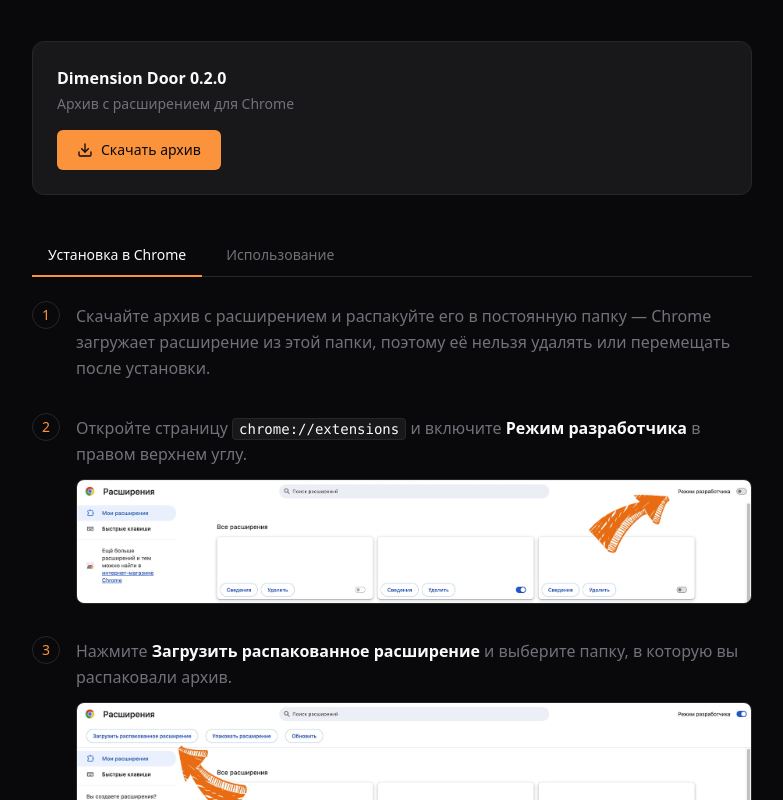
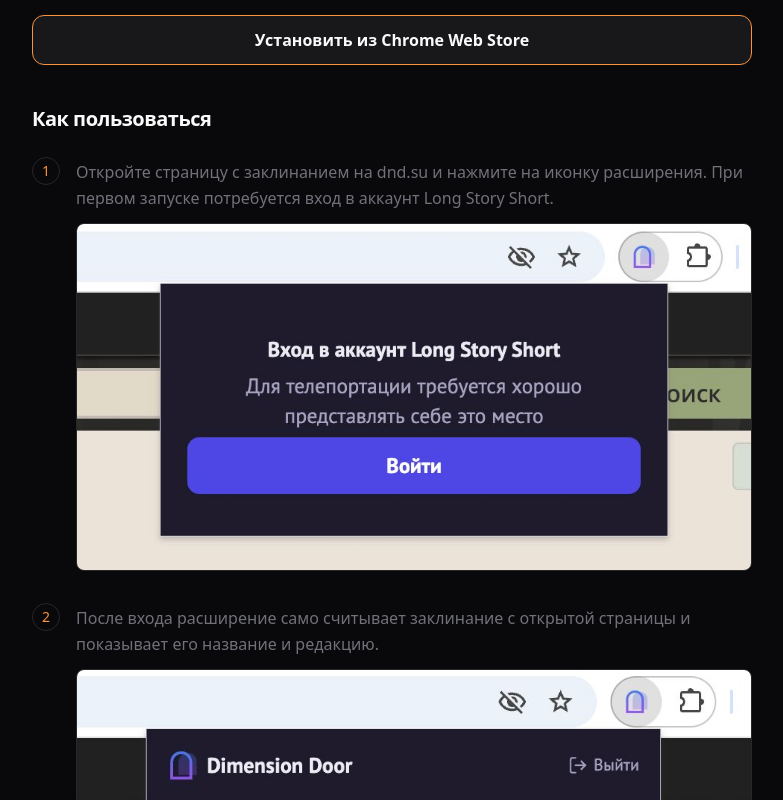
Before and after one commit to PumpkinQuest/pumpkin, a Next.js app: page /lss/dimension-door in a window 1280 px wide. Shown: the part 360-1160 px from the top of the page, without its empty margins (248-1031 px from the left). Built offline with nearby package versions, Linux system fonts and the light colour scheme.

Commit message:
link to chrome store

```diff
--- a/modules/home/HomePage.tsx
+++ b/modules/home/HomePage.tsx
@@ -15,12 +15,12 @@
     title: "Инструменты",
     description: "Утилиты, генераторы и таблички для НРИ",
   },
-//   {
-//     href: "/lss",
-//     icon: BookOpen,
-//     title: "LSS",
-//     description: "Материалы для листа Long Story Short",
-//   },
+  {
+    href: "/lss",
+    icon: BookOpen,
+    title: "LSS",
+    description: "Материалы для листа Long Story Short",
+  },
 ];
 
 export default function HomePage() {
--- a/modules/lss/dimension-door/DimensionDoorPage.tsx
+++ b/modules/lss/dimension-door/DimensionDoorPage.tsx
@@ -1,18 +1,14 @@
 import Image, { type StaticImageData } from "next/image";
 import { DoorOpen } from "lucide-react";
 import Breadcrumbs from "@/shared/components/Breadcrumbs";
-import DownloadButton from "./DownloadButton";
-
-import chromeScreen1 from "./img/chrome1.jpg";
-import chromeScreen2 from "./img/chrome2.jpg";
-import chromeScreen3 from "./img/chrome3.jpg";
+import StoreButton from "./StoreButton";
 
 import screen1 from "./img/screen1.jpg";
 import screen2 from "./img/screen2.jpg";
 import screen3 from "./img/screen3.jpg";
 
-const ARCHIVE_PATH = "/archives/dimension-door-0.2.0.zip";
-const VERSION = "0.2.0";
+const CHROME_STORE_URL =
+  "https://chromewebstore.google.com/detail/dimension-door/akabajjhfjmooihjpppjgialacocghkp";
 
 function Screenshot({
   src,
@@ -44,55 +40,6 @@
       </span>
       <div className="flex flex-col gap-3 pt-0.5 min-w-0">{children}</div>
     </li>
-  );
-}
-
-const TAB_LABEL =
-  "px-4 py-2.5 text-sm font-medium cursor-pointer border-b-2 border-transparent -mb-px transition-colors text-pumpkin-muted hover:text-pumpkin-text";
-
-function InstallSteps() {
-  return (
-    <ol className="flex flex-col gap-8">
-      <Step num={1}>
-        <p className="text-pumpkin-muted leading-relaxed">
-          Скачайте архив с расширением и распакуйте его в постоянную папку —
-          Chrome загружает расширение из этой папки, поэтому её нельзя удалять
-          или перемещать после установки.
-        </p>
-      </Step>
-
-      <Step num={2}>
-        <p className="text-pumpkin-muted leading-relaxed">
-          Откройте страницу{" "}
-          <code className="px-1.5 py-0.5 rounded bg-pumpkin-surface border border-pumpkin-border text-pumpkin-text text-sm">
-            chrome://extensions
-          </code>{" "}
-          и включите{" "}
-          <strong className="text-pumpkin-text">Режим разработчика</strong> в
-          правом верхнем углу.
-        </p>
-        <Screenshot src={chromeScreen1} alt="Включение режима разработчика" />
-      </Step>
-
-      <Step num={3}>
-        <p className="text-pumpkin-muted leading-relaxed">
-          Нажмите{" "}
-          <strong className="text-pumpkin-text">
-            Загрузить распакованное расширение
-          </strong>{" "}
-          и выберите папку, в которую вы распаковали архив.
-        </p>
-        <Screenshot src={chromeScreen2} alt="Загрузка распакованного расширения" />
-      </Step>
-
-      <Step num={4}>
-        <p className="text-pumpkin-muted leading-relaxed">
-          Расширение появится в списке. Закрепите его на панели инструментов
-          через иконку с пазлом, чтобы кнопка всегда была под рукой.
-        </p>
-        <Screenshot src={chromeScreen3} alt="Закрепление расширения на панели" />
-      </Step>
-    </ol>
   );
 }
 
@@ -146,51 +93,18 @@
         </div>
         <p className="text-pumpkin-muted leading-relaxed">
           Браузерное расширение для Chrome, которое сохраняет описания заклинаний
-          из компендиумов в вашу библиотеку Long Story Short. Расширение читает
-          страницу только в момент вашего клика по его кнопке.
+          из компендиумов в вашу библиотеку Long Story Short.
         </p>
         <p className="text-pumpkin-muted leading-relaxed">
           Поддерживаемые компендиумы: <a className="text-pumpkin-orange" href="https://dnd.su/spells/" target="__blank" rel="nofollow noreferrer noopener">dnd.su</a>
         </p>
       </div>
 
-      <div className="flex flex-col gap-4 p-6 rounded-xl border border-pumpkin-border bg-pumpkin-surface">
-        <div className="flex flex-col gap-1">
-          <span className="font-semibold text-pumpkin-text">
-            Dimension Door {VERSION}
-          </span>
-          <span className="text-sm text-pumpkin-muted">
-            Архив с расширением для Chrome
-          </span>
-        </div>
-        <DownloadButton href={ARCHIVE_PATH} version={VERSION} />
-      </div>
+      <StoreButton href={CHROME_STORE_URL} />
 
-      <div className="group/tabs flex flex-col gap-6">
-        <input type="radio" name="dd-tab" id="dd-tab-install" defaultChecked className="hidden" />
-        <input type="radio" name="dd-tab" id="dd-tab-usage" className="hidden" />
-
-        <div className="flex gap-2 border-b border-pumpkin-border">
-          <label
-            htmlFor="dd-tab-install"
-            className={`${TAB_LABEL} group-has-[#dd-tab-install:checked]/tabs:text-pumpkin-text group-has-[#dd-tab-install:checked]/tabs:border-pumpkin-orange`}
-          >
-            Установка в Chrome
-          </label>
-          <label
-            htmlFor="dd-tab-usage"
-            className={`${TAB_LABEL} group-has-[#dd-tab-usage:checked]/tabs:text-pumpkin-text group-has-[#dd-tab-usage:checked]/tabs:border-pumpkin-orange`}
-          >
-            Использование
-          </label>
-        </div>
-
-        <div className="hidden group-has-[#dd-tab-install:checked]/tabs:block">
-          <InstallSteps />
-        </div>
-        <div className="hidden group-has-[#dd-tab-usage:checked]/tabs:block">
-          <UsageSteps />
-        </div>
+      <div className="flex flex-col gap-6">
+        <h2 className="text-xl font-semibold tracking-tight">Как пользоваться</h2>
+        <UsageSteps />
       </div>
     </div>
   );
--- /dev/null
+++ b/modules/lss/dimension-door/StoreButton.tsx
@@ -0,0 +1,17 @@
+"use client";
+
+import { track } from "@/shared/utils/analytics";
+
+export default function StoreButton({ href }: { href: string }) {
+  return (
+    <a
+      href={href}
+      target="_blank"
+      rel="noopener noreferrer"
+      onClick={() => track("dimension_door_store_click")}
+      className="flex items-center justify-center gap-2 px-5 py-3 rounded-xl border border-pumpkin-orange bg-pumpkin-surface hover:bg-pumpkin-orange/10 transition-colors font-semibold text-pumpkin-text"
+    >
+      Установить из Chrome Web Store
+    </a>
+  );
+}
--- a/shared/utils/analytics.ts
+++ b/shared/utils/analytics.ts
@@ -5,6 +5,7 @@
   npc_reroll_field: { field: string };
   spell_download: { book: string; edition: string };
   dimension_door_download: { version: string };
+  dimension_door_store_click: undefined;
 };
 
 export function track<E extends keyof AnalyticsEvents>(
```
